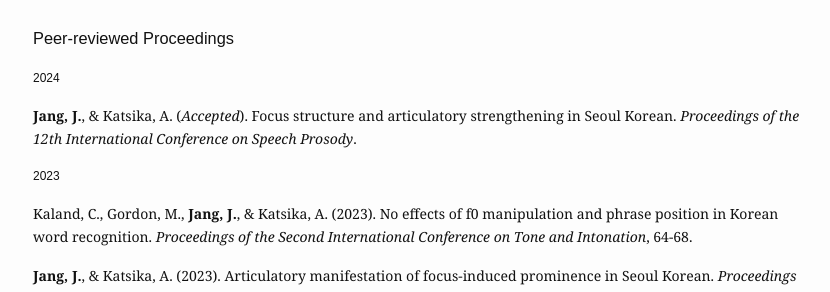
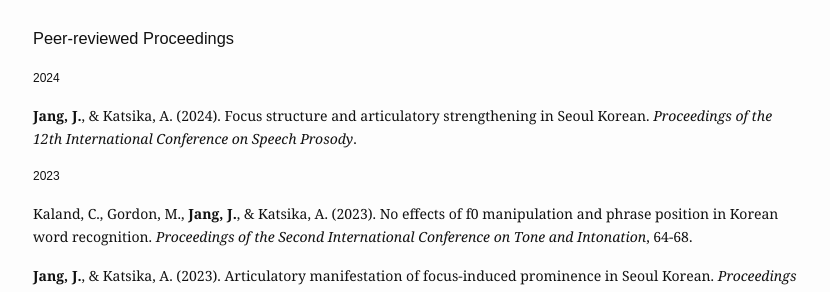
Before and after one commit to jiyoungj/jiyoungj.github.io, a Jekyll site: the page built from research.md, in a window 1280 px wide and 900 px high, scrolled down 653 px. Shown: the part 154-446 px from the top of the window, without its empty margins (222-1052 px from the left). Built offline with Jekyll 4.4.1, drawn with Linux system fonts in a browser that asks for light colours; some web fonts are replaced.

Commit message:
Update research.md

```diff
--- a/research.md
+++ b/research.md
@@ -37,7 +37,7 @@ Phonetics, L2 phonetics, prosody, speech production and perception, computationa
 
 <h4>2024</h4>
 
-<b>Jang, J.</b>, & Katsika, A. (<em>Accepted</em>). Focus structure and articulatory strengthening in Seoul Korean. <em> Proceedings of the 12th International Conference on Speech Prosody</em>.
+<b>Jang, J.</b>, & Katsika, A. (2024). Focus structure and articulatory strengthening in Seoul Korean. <em> Proceedings of the 12th International Conference on Speech Prosody</em>.
 
 <h4>2023</h4>
 
```
